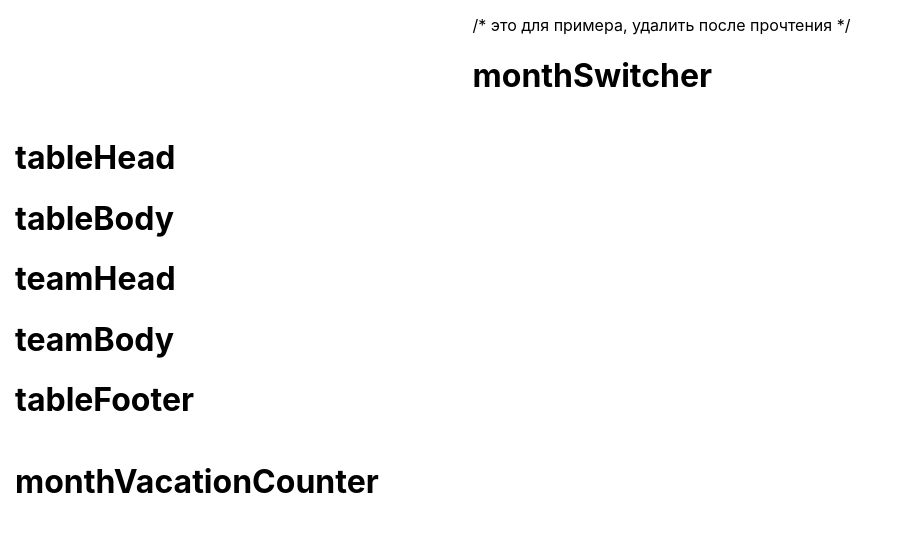
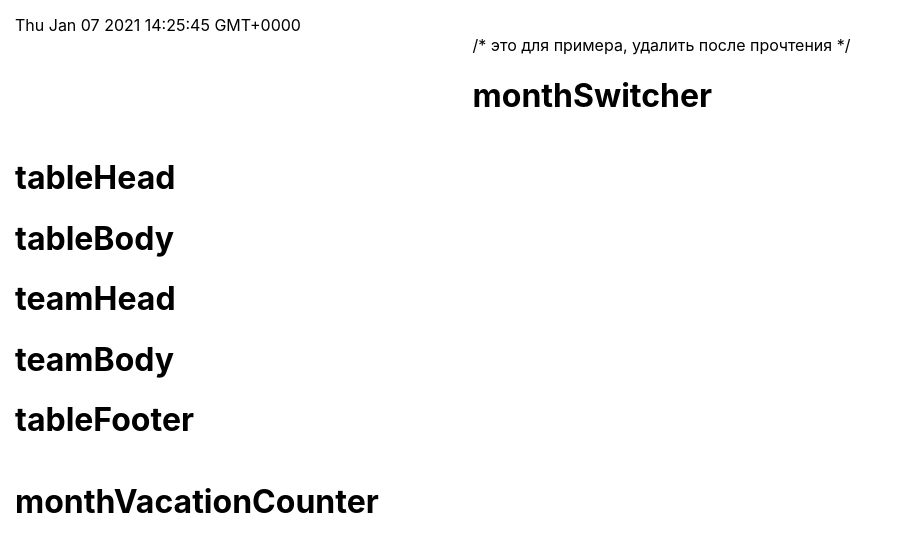
Before and after one commit to LesnovArt/calendarWithReact, a React (Create React App) app: page / in a window 1280 px wide. Shown: the top 552 px of the page, without its empty margins (0-898 px from the left). Built offline with nearby package versions, Linux system fonts and the light colour scheme.

Commit message:
added libraries: prop-types formik react-moment Classnames

```diff
--- a/src/App.js
+++ b/src/App.js
@@ -4,10 +4,13 @@ import TableHead from "./components/tableHead/tabelHead";
 import TableBody from "./components/tableBody/tableBody";
 import TableFooter from "./components/tableFooter/tableFooter";
 import MonthVacationCounter from "./components/monthVacationCounter/monthVacationCounter";
+import Moment from 'react-moment';
+import PropTypes from 'prop-types';
 
 function App() {
   return (
     <div className="wrapper">
+        <Moment/>
       <MonthSwitcher/>
       <div className="table-wrapper">
         <TableHead/>
```
Also changed, not shown: package.json (+6 -1 lines), 1 other file (tests, documents, lock files or other folders).
